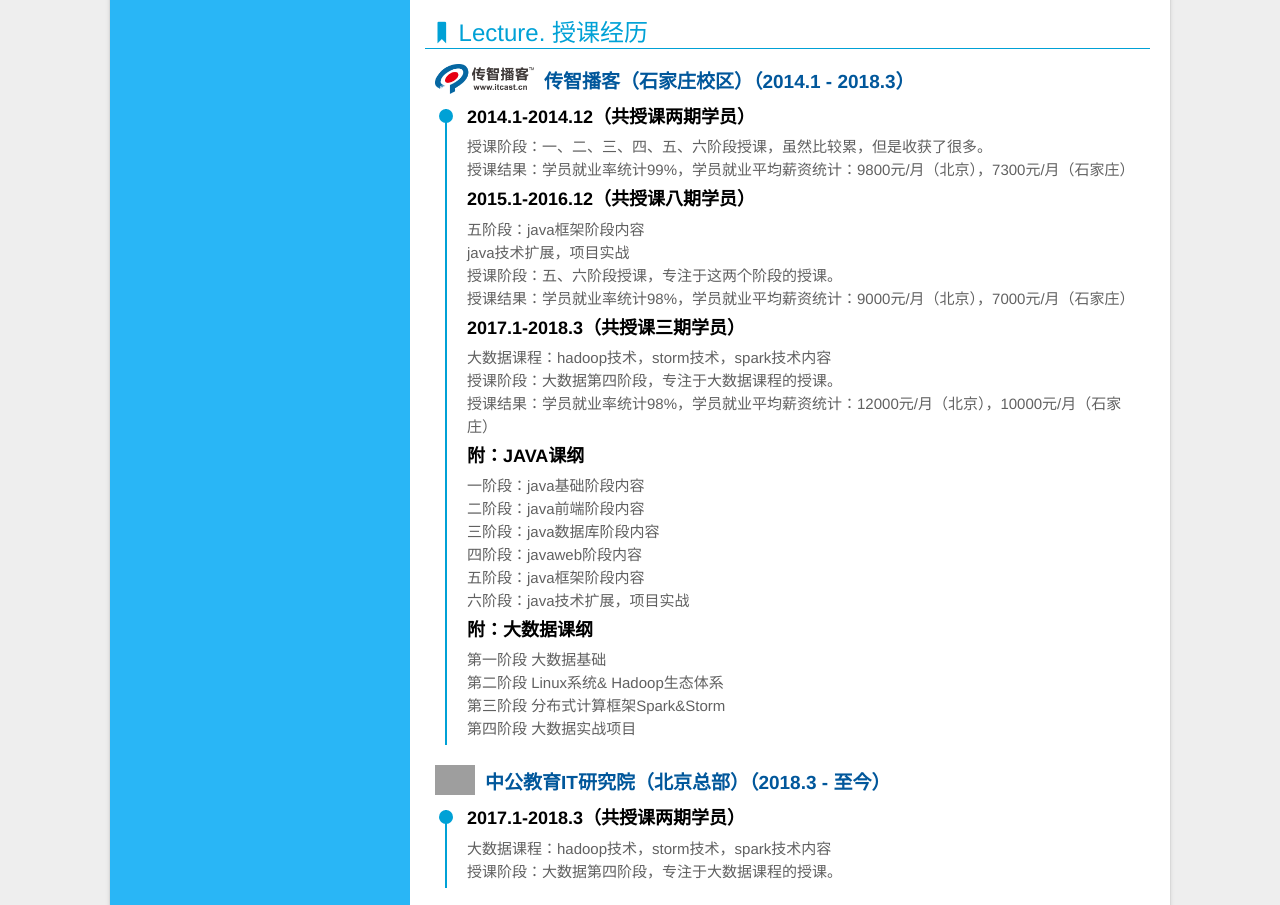
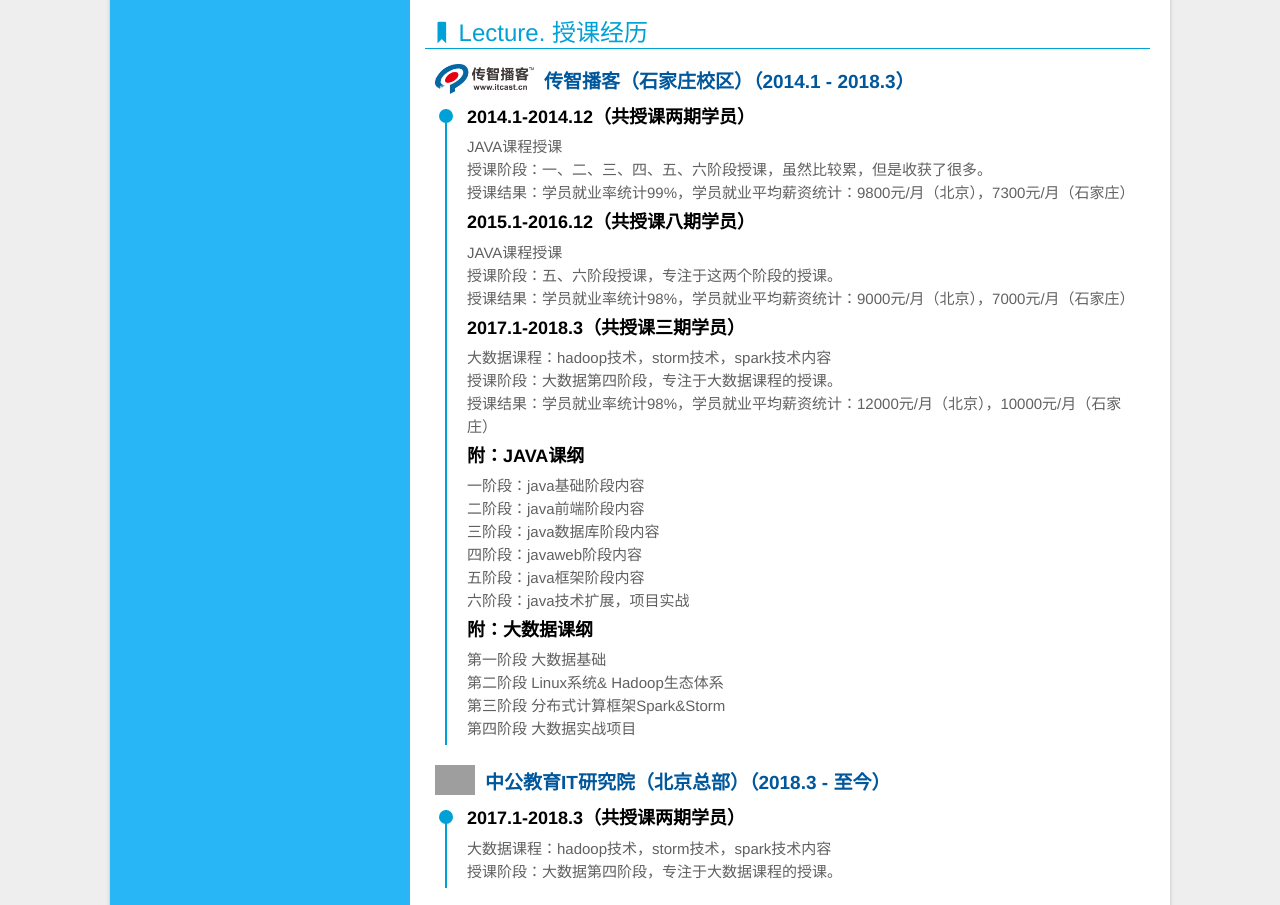
Before and after one commit to zhangzikuo/resume, a website: page cn/index.html in a window 1280 px wide. Shown: the part 2484-3389 px from the top of the page. Drawn offline with Linux system fonts and the light colour scheme; some packages are replaced by stand-ins of ours; grey boxes are pictures that could not be loaded; a script that the page names is missing.

Commit message:
2018-09-01

```diff
--- a/cn/index.html
+++ b/cn/index.html
@@ -180,16 +180,15 @@
                         <li>
                             <div class="circle"></div>
                             <h4><span>2014.1-2014.12（共授课两期学员）</span>   </h4>
-                            <p>授课阶段：一、二、三、四、五、六阶段授课，虽然比较累，但是收获了很多。<br/>
+                            <p> JAVA课程授课<br/>
+                                授课阶段：一、二、三、四、五、六阶段授课，虽然比较累，但是收获了很多。<br/>
                                 授课结果：学员就业率统计99%，学员就业平均薪资统计：9800元/月（北京），7300元/月（石家庄）
                             </p>
                             <h4><span>2015.1-2016.12（共授课八期学员）</span>   </h4>
-                            <p> 五阶段：java框架阶段内容<br/>
-                                java技术扩展，项目实战<br/>
+                            <p> JAVA课程授课<br/>
                                 授课阶段：五、六阶段授课，专注于这两个阶段的授课。<br/>
                                 授课结果：学员就业率统计98%，学员就业平均薪资统计：9000元/月（北京），7000元/月（石家庄）<br/>
                             </p>
-
                             <h4><span>2017.1-2018.3（共授课三期学员）</span>   </h4>
                             <p> 大数据课程：hadoop技术，storm技术，spark技术内容<br/>
                                 授课阶段：大数据第四阶段，专注于大数据课程的授课。<br/>
```
